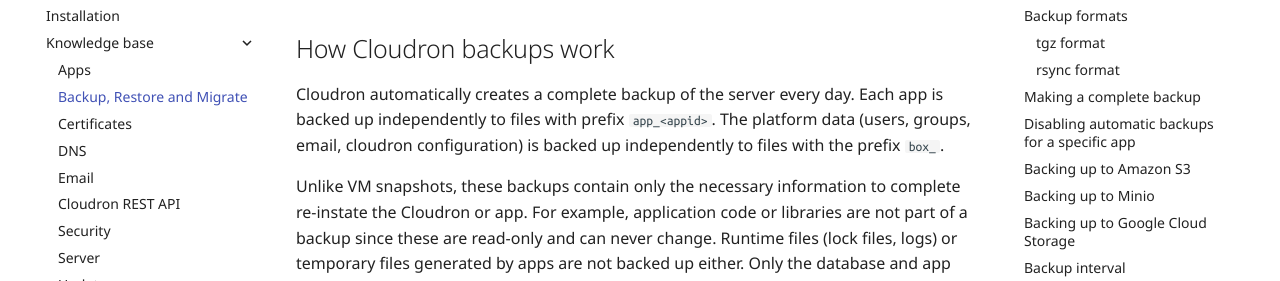
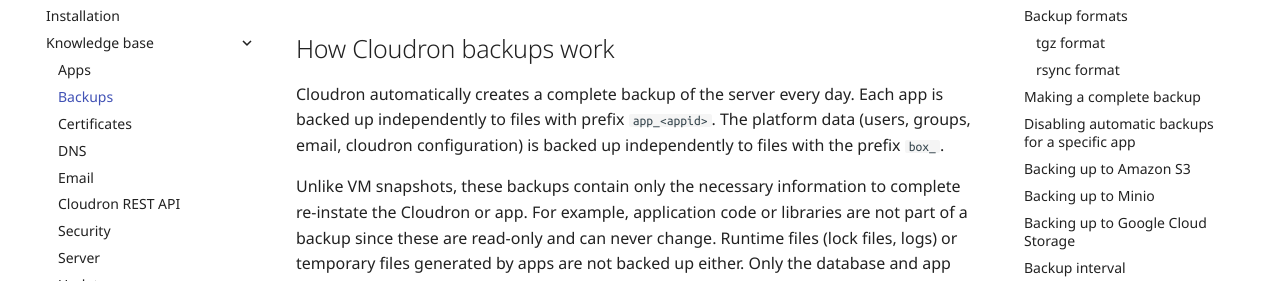
Before and after one commit to M-arcus/cloudron-docs, an MkDocs documentation site: the page built from docs/documentation/backups.md, in a window 1280 px wide. Shown: the part 149-430 px from the top of the page. Built offline with MkDocs 1.6.1 and Material for MkDocs 9.7.7, drawn with Linux system fonts in a browser that asks for light colours; old or Windows-style settings are respelled for this version of MkDocs.

Commit message:
Rename backups

```diff
--- a/mkdocs.yml
+++ b/mkdocs.yml
@@ -7,7 +7,7 @@
   - 'Installation': 'documentation/installation.md'
   - 'Knowledge base':
     - documentation/apps.md
-    - documentation/backups.md
+    - 'Backups': documentation/backups.md
     - documentation/certificates.md
     - documentation/domains.md
     - documentation/email.md
```
